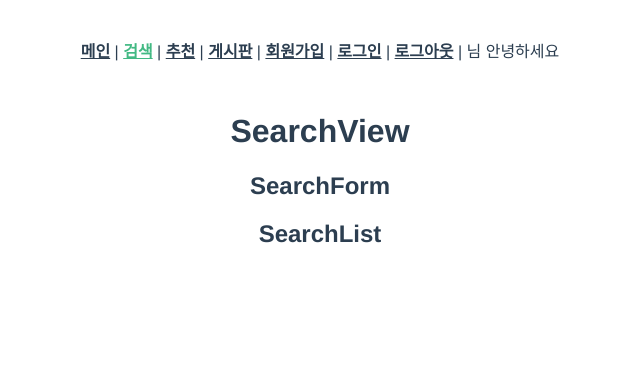
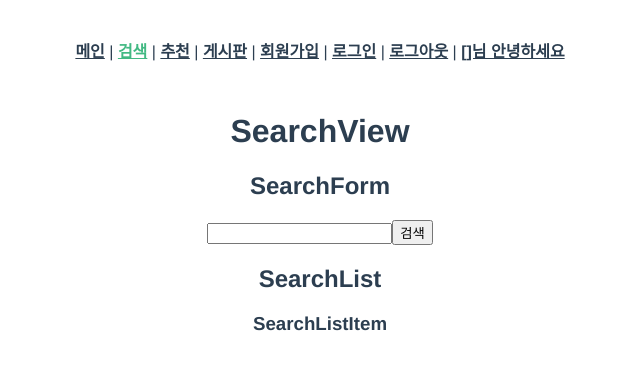
Before and after one commit to kimhhyeonjin/Movie, a Vue app in the folder final-pjt-front/: page /search in a window 1280 px wide. Shown: the top 370 px of the page, without its empty margins (320-960 px from the left). Built offline with nearby package versions, Linux system fonts and the light colour scheme.

Commit message:
1120 searchForm 연결

```diff
--- a/final-pjt-front/src/App.vue
+++ b/final-pjt-front/src/App.vue
@@ -8,7 +8,7 @@
       <router-link :to="{ name: 'SignupView' }">회원가입</router-link> |
       <router-link :to="{ name: 'LoginView' }">로그인</router-link> |
       <router-link :to="{ name: 'LogoutView' }">로그아웃</router-link> |
-      <router-link :to="{ name: 'MypageView' }">{{ user.username }}</router-link>님 안녕하세요
+      <router-link :to="{ name: 'MypageView' }">{{ user }}님 안녕하세요</router-link>
       <br>
     </nav>
     <router-view/>
@@ -19,7 +19,7 @@
 export default {
   data() {
     return {
-      user: this.$store.state.user,
+      user: this.$store.state.user
     }
   },
 }
--- a/final-pjt-front/src/components/SearchForm.vue
+++ b/final-pjt-front/src/components/SearchForm.vue
@@ -1,12 +1,33 @@
 <template>
   <div>
     <h2>SearchForm</h2>
+    <form @submit.prevent="searchMovies">
+      <label for="search"></label>
+      <input type="text" v-model="content">
+      <input type="submit" value="검색">
+    </form>
   </div>
 </template>
 
 <script>
 export default {
-  name: 'SearchForm'
+  name: 'SearchForm',
+  data() {
+    return {
+      content: null,
+    }
+  },
+  methods: {
+    searchMovies() {
+      const content = this.content
+      if (!content) {
+        alert('내용을 입력해주세요!')
+        return
+      } else {
+        this.$store.dispatch('searchMovies', content)
+      }
+    }
+  }
 }
 </script>
 
--- a/final-pjt-front/src/components/SearchList.vue
+++ b/final-pjt-front/src/components/SearchList.vue
@@ -1,12 +1,18 @@
 <template>
   <div>
     <h2>SearchList</h2>
+    <SearchListItem/>
   </div>
 </template>
 
 <script>
+import SearchListItem from '@/components/SearchListItem'
+
 export default {
-  name: 'SearchList'
+  name: 'SearchList',
+  components: {
+    SearchListItem,
+  }
 }
 </script>
 
--- /dev/null
+++ b/final-pjt-front/src/components/SearchListItem.vue
@@ -0,0 +1,15 @@
+<template>
+  <div>
+    <h3>SearchListItem</h3>
+  </div>
+</template>
+
+<script>
+export default {
+  name: 'SearchListItem'
+}
+</script>
+
+<style>
+
+</style>
--- a/final-pjt-front/src/store/index.js
+++ b/final-pjt-front/src/store/index.js
@@ -119,7 +119,7 @@ export default new Vuex.Store({
         .catch((error) => {
           console.log(error)
         })
-    }
+    },
   },
   modules: {
   }
```
